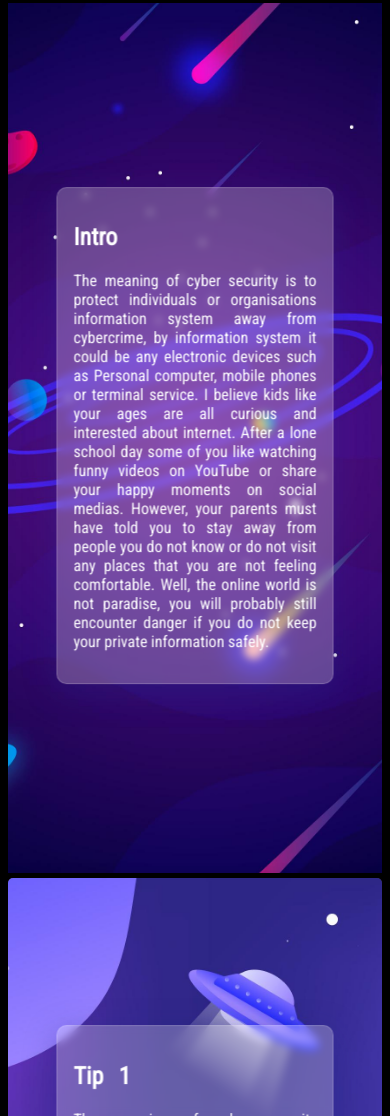
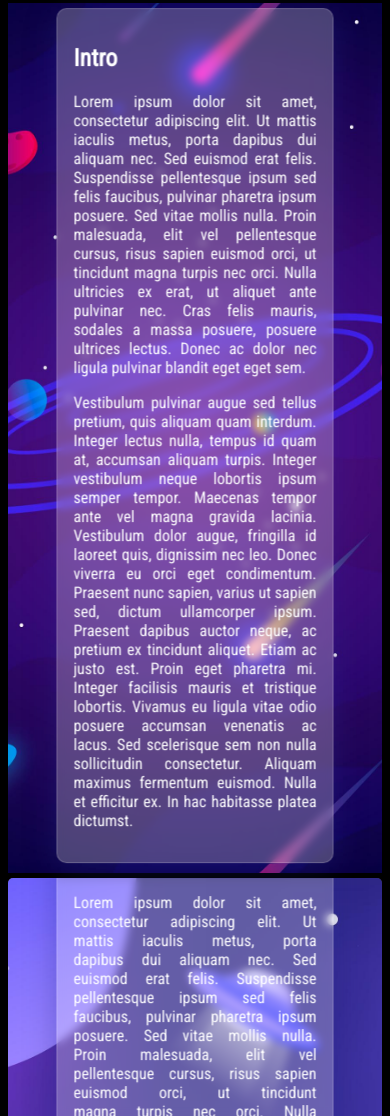
Before and after one commit to Ria-Kay/Childrens-learning-website, a plain HTML site: page index.html in a window 390 px wide. Shown: the part 884-2000 px from the top of the page. Drawn offline with Linux system fonts and the light colour scheme.

Commit message:
Add files via upload

```diff
--- a/index.html
+++ b/index.html
@@ -45,7 +45,8 @@
             <div class="centered2">
              <article>
              <h2>Intro</h2>
-             <p>The meaning of cyber security is to protect individuals or organisations information system away from cybercrime, by information system it could be any electronic devices such as Personal computer, mobile phones or terminal service. I believe kids like your ages are all curious and interested about internet. After a lone school day some of you like watching funny videos on YouTube or share your happy moments on social medias. However, your parents must have told you to stay away from people you do not know or do not visit any places that you are not feeling comfortable. Well, the online world is not paradise, you will probably still encounter danger if you do not keep your private information safely. </p>
+             <p>Lorem ipsum dolor sit amet, consectetur adipiscing elit. Ut mattis iaculis metus, porta dapibus dui aliquam nec. Sed euismod erat felis. Suspendisse pellentesque ipsum sed felis faucibus, pulvinar pharetra ipsum posuere. Sed vitae mollis nulla. Proin malesuada, elit vel pellentesque cursus, risus sapien euismod orci, ut tincidunt magna turpis nec orci. Nulla ultricies ex erat, ut aliquet ante pulvinar nec. Cras felis mauris, sodales a massa posuere, posuere ultrices lectus. Donec ac dolor nec ligula pulvinar blandit eget eget sem. </p>
+             <p>Vestibulum pulvinar augue sed tellus pretium, quis aliquam quam interdum. Integer lectus nulla, tempus id quam at, accumsan aliquam turpis. Integer vestibulum neque lobortis ipsum semper tempor. Maecenas tempor ante vel magna gravida lacinia. Vestibulum dolor augue, fringilla id laoreet quis, dignissim nec leo. Donec viverra eu orci eget condimentum. Praesent nunc sapien, varius ut sapien sed, dictum ullamcorper ipsum. Praesent dapibus auctor neque, ac pretium ex tincidunt aliquet. Etiam ac justo est. Proin eget pharetra mi. Integer facilisis mauris et tristique lobortis. Vivamus eu ligula vitae odio posuere accumsan venenatis ac lacus. Sed scelerisque sem non nulla sollicitudin consectetur. Aliquam maximus fermentum euismod. Nulla et efficitur ex. In hac habitasse platea dictumst.</p>
             </article>
             </div>
          </div>
@@ -62,8 +63,8 @@
              <article>
              <h2>Tip 1
              </h2>
-             <p>The meaning of cyber security is to protect individuals or organisations information system away from cybercrime, by information system it could be any electronic devices such as Personal computer, mobile phones or terminal service. I believe kids like your ages are all curious and interested about internet. After a lone school day some of you like watching funny videos on YouTube or share your happy moments on social medias. However, your parents must have told you to stay away from people you do not know or do not visit any places that you are not feeling comfortable. Well, the online world is not paradise, you will probably still encounter danger if you do not keep your private information safely. </p>
-            </article>
+             <p>Lorem ipsum dolor sit amet, consectetur adipiscing elit. Ut mattis iaculis metus, porta dapibus dui aliquam nec. Sed euismod erat felis. Suspendisse pellentesque ipsum sed felis faucibus, pulvinar pharetra ipsum posuere. Sed vitae mollis nulla. Proin malesuada, elit vel pellentesque cursus, risus sapien euismod orci, ut tincidunt magna turpis nec orci. Nulla ultricies ex erat, ut aliquet ante pulvinar nec. Cras felis mauris, sodales a massa posuere, posuere ultrices lectus. Donec ac dolor nec ligula pulvinar blandit eget eget sem. </p>
+             <p>Vestibulum pulvinar augue sed tellus pretium, quis aliquam quam interdum. Integer lectus nulla, tempus id quam at, accumsan aliquam turpis. Integer vestibulum neque lobortis ipsum semper tempor. Maecenas tempor ante vel magna gravida lacinia. Vestibulum dolor augue, fringilla id laoreet quis, dignissim nec leo. Donec viverra eu orci eget condimentum. Praesent nunc sapien, varius ut sapien sed, dictum ullamcorper ipsum. Praesent dapibus auctor neque, ac pretium ex tincidunt aliquet. Etiam ac justo est. Proin eget pharetra mi. Integer facilisis mauris et tristique lobortis. Vivamus eu ligula vitae odio posuere accumsan venenatis ac lacus. Sed scelerisque sem non nulla sollicitudin consectetur. Aliquam maximus fermentum euismod. Nulla et efficitur ex. In hac habitasse platea dictumst.</p>            </article>
             </div>
             </div>
          </div>
@@ -77,8 +78,8 @@
             <div class="centered4">
              <article>
              <h2>Intro</h2>
-             <p>The meaning of cyber security is to protect individuals or organisations information system away from cybercrime, by information system it could be any electronic devices such as Personal computer, mobile phones or terminal service. I believe kids like your ages are all curious and interested about internet. After a lone school day some of you like watching funny videos on YouTube or share your happy moments on social medias. However, your parents must have told you to stay away from people you do not know or do not visit any places that you are not feeling comfortable. Well, the online world is not paradise, you will probably still encounter danger if you do not keep your private information safely. </p>
-            </article>
+             <p>Lorem ipsum dolor sit amet, consectetur adipiscing elit. Ut mattis iaculis metus, porta dapibus dui aliquam nec. Sed euismod erat felis. Suspendisse pellentesque ipsum sed felis faucibus, pulvinar pharetra ipsum posuere. Sed vitae mollis nulla. Proin malesuada, elit vel pellentesque cursus, risus sapien euismod orci, ut tincidunt magna turpis nec orci. Nulla ultricies ex erat, ut aliquet ante pulvinar nec. Cras felis mauris, sodales a massa posuere, posuere ultrices lectus. Donec ac dolor nec ligula pulvinar blandit eget eget sem. </p>
+             <p>Vestibulum pulvinar augue sed tellus pretium, quis aliquam quam interdum. Integer lectus nulla, tempus id quam at, accumsan aliquam turpis. Integer vestibulum neque lobortis ipsum semper tempor. Maecenas tempor ante vel magna gravida lacinia. Vestibulum dolor augue, fringilla id laoreet quis, dignissim nec leo. Donec viverra eu orci eget condimentum. Praesent nunc sapien, varius ut sapien sed, dictum ullamcorper ipsum. Praesent dapibus auctor neque, ac pretium ex tincidunt aliquet. Etiam ac justo est. Proin eget pharetra mi. Integer facilisis mauris et tristique lobortis. Vivamus eu ligula vitae odio posuere accumsan venenatis ac lacus. Sed scelerisque sem non nulla sollicitudin consectetur. Aliquam maximus fermentum euismod. Nulla et efficitur ex. In hac habitasse platea dictumst.</p>            </article>
             </div>
          </div>
     </div>
@@ -90,8 +91,8 @@
             <div class="centered5">
              <article>
              <h2>Intro</h2>
-             <p>The meaning of cyber security is to protect individuals or organisations information system away from cybercrime, by information system it could be any electronic devices such as Personal computer, mobile phones or terminal service. I believe kids like your ages are all curious and interested about internet. After a lone school day some of you like watching funny videos on YouTube or share your happy moments on social medias. However, your parents must have told you to stay away from people you do not know or do not visit any places that you are not feeling comfortable. Well, the online world is not paradise, you will probably still encounter danger if you do not keep your private information safely. </p>
-            </article>
+             <p>Lorem ipsum dolor sit amet, consectetur adipiscing elit. Ut mattis iaculis metus, porta dapibus dui aliquam nec. Sed euismod erat felis. Suspendisse pellentesque ipsum sed felis faucibus, pulvinar pharetra ipsum posuere. Sed vitae mollis nulla. Proin malesuada, elit vel pellentesque cursus, risus sapien euismod orci, ut tincidunt magna turpis nec orci. Nulla ultricies ex erat, ut aliquet ante pulvinar nec. Cras felis mauris, sodales a massa posuere, posuere ultrices lectus. Donec ac dolor nec ligula pulvinar blandit eget eget sem. </p>
+             <p>Vestibulum pulvinar augue sed tellus pretium, quis aliquam quam interdum. Integer lectus nulla, tempus id quam at, accumsan aliquam turpis. Integer vestibulum neque lobortis ipsum semper tempor. Maecenas tempor ante vel magna gravida lacinia. Vestibulum dolor augue, fringilla id laoreet quis, dignissim nec leo. Donec viverra eu orci eget condimentum. Praesent nunc sapien, varius ut sapien sed, dictum ullamcorper ipsum. Praesent dapibus auctor neque, ac pretium ex tincidunt aliquet. Etiam ac justo est. Proin eget pharetra mi. Integer facilisis mauris et tristique lobortis. Vivamus eu ligula vitae odio posuere accumsan venenatis ac lacus. Sed scelerisque sem non nulla sollicitudin consectetur. Aliquam maximus fermentum euismod. Nulla et efficitur ex. In hac habitasse platea dictumst.</p>            </article>
             </div>
          </div>
     </div>
```
